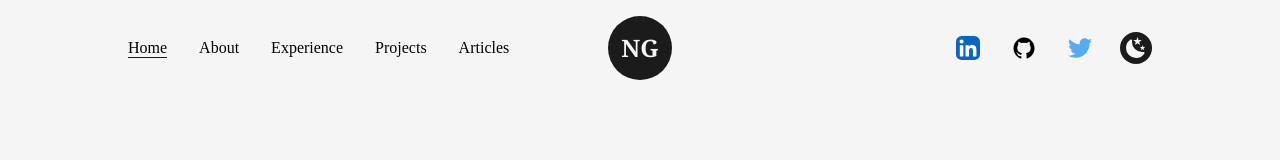
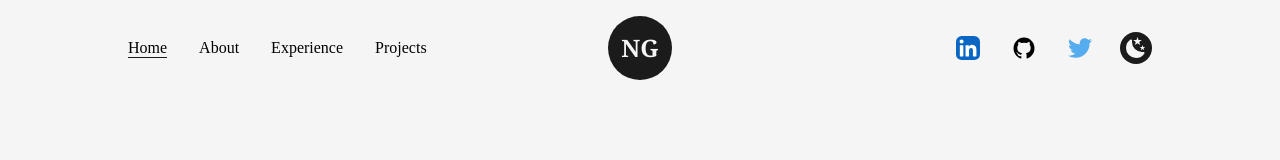
Before and after one commit to guhandelta/next13-tailwind-portfolio, a Next.js app: page / in a window 1280 px wide. Shown: the top 160 px of the page. Built offline with nearby package versions, Linux system fonts and the light colour scheme.

Commit message:
Minor changes

```diff
--- a/src/pages/Navbar.js
+++ b/src/pages/Navbar.js
@@ -50,7 +50,7 @@ const Navbar = () => {
             <CustomLink href="/about" title="About" className="mx-4" />
             <CustomLink href="experience" title="Experience" className="mx-4" />
             <CustomLink href="/Projects" title="Projects" className="mx-4" />
-            <CustomLink href="/Articles" title="Articles" className="ml-4" />
+            {/* <CustomLink href="/Articles" title="Articles" className="ml-4" /> */}
         </nav>
         <nav className="flex items-center justify-center flex-wrap">
             <CustomAnchor href="https://www.linkedin.com/in/guhaprasaanthnandagopal/">
```
